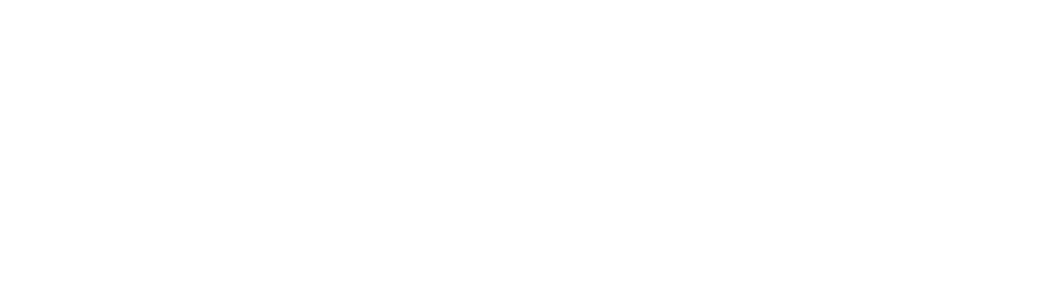
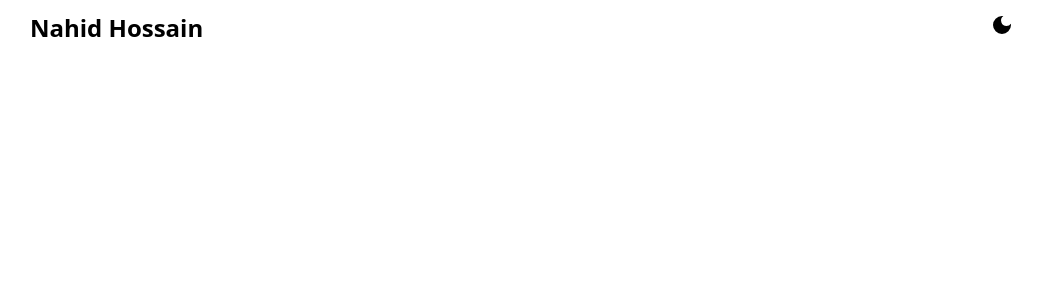
Before and after one commit to Ndhossain/Nahid-portfolio, a Next.js app: page / in a window 1280 px wide. Shown: the top 300 px of the page, without its empty margins (118-1160 px from the left). Built offline with nearby package versions, Linux system fonts and the light colour scheme.

Commit message:
nav bar work going on

```diff
--- a/components/layout/layout.js
+++ b/components/layout/layout.js
@@ -1,8 +1,13 @@
-const Layout = () => {
+import Footer from "./footer";
+import Navbar from "./navbar";
+
+const Layout = ({children}) => {
     return (
-        <div>
-
-        </div>
+        <>
+            <Navbar />
+            <main>{children}</main>
+            <Footer />
+        </>
     );
 };
 
--- a/components/layout/navbar.js
+++ b/components/layout/navbar.js
@@ -1,9 +1,32 @@
-import React from 'react';
+import Link from 'next/link';
+import React, { useState } from 'react';
+import { HiLightBulb } from 'react-icons/hi';
+import { MdDarkMode } from 'react-icons/md';
 
 const Navbar = () => {
+    const [lightMode, setLightMode] = useState(true);
     return (
         <div>
-
+            <div className='max-w-[1024px] mx-auto px-5 py-3 flex justify-between items-center'>
+                <Link href='/' className='flex gap-2'>
+                    <h1 className='text-2xl font-bold'>Nahid Hossain</h1>
+                </Link>
+                <div>
+                    <div>
+                        {
+                            !lightMode ? (
+                                <button type='button'>
+                                    <HiLightBulb size={24} />
+                                </button>
+                            ) : (
+                                <button type='button'>
+                                    <MdDarkMode size={24} />
+                                </button>
+                            )
+                        }
+                    </div>
+                </div>
+            </div>
         </div>
     );
 };
--- a/package.json
+++ b/package.json
@@ -12,7 +12,8 @@
     "@headlessui/react": "^1.7.4",
     "next": "13.0.6",
     "react": "18.2.0",
-    "react-dom": "18.2.0"
+    "react-dom": "18.2.0",
+    "react-icons": "^4.7.1"
   },
   "devDependencies": {
     "autoprefixer": "^10.4.13",
--- a/pages/_app.js
+++ b/pages/_app.js
@@ -1,7 +1,12 @@
+import Layout from '../components/layout/layout'
 import '../styles/globals.css'
 
 function MyApp({ Component, pageProps }) {
-  return <Component {...pageProps} />
+  return (
+    <Layout>
+      <Component {...pageProps} />
+    </Layout>
+  )
 }
 
 export default MyApp
--- a/pages/index.js
+++ b/pages/index.js
@@ -4,7 +4,7 @@
   return (
     <div>
       <Head>
-        <title>Home- Nahid Hossain</title>
+        <title>Nahid Hossain</title>
         <meta name="description" content="Generated by create next app" />
         <link rel="icon" href="/boy.png" />
       </Head>
```
Also changed, not shown: 1 other file (tests, documents, lock files or other folders).
